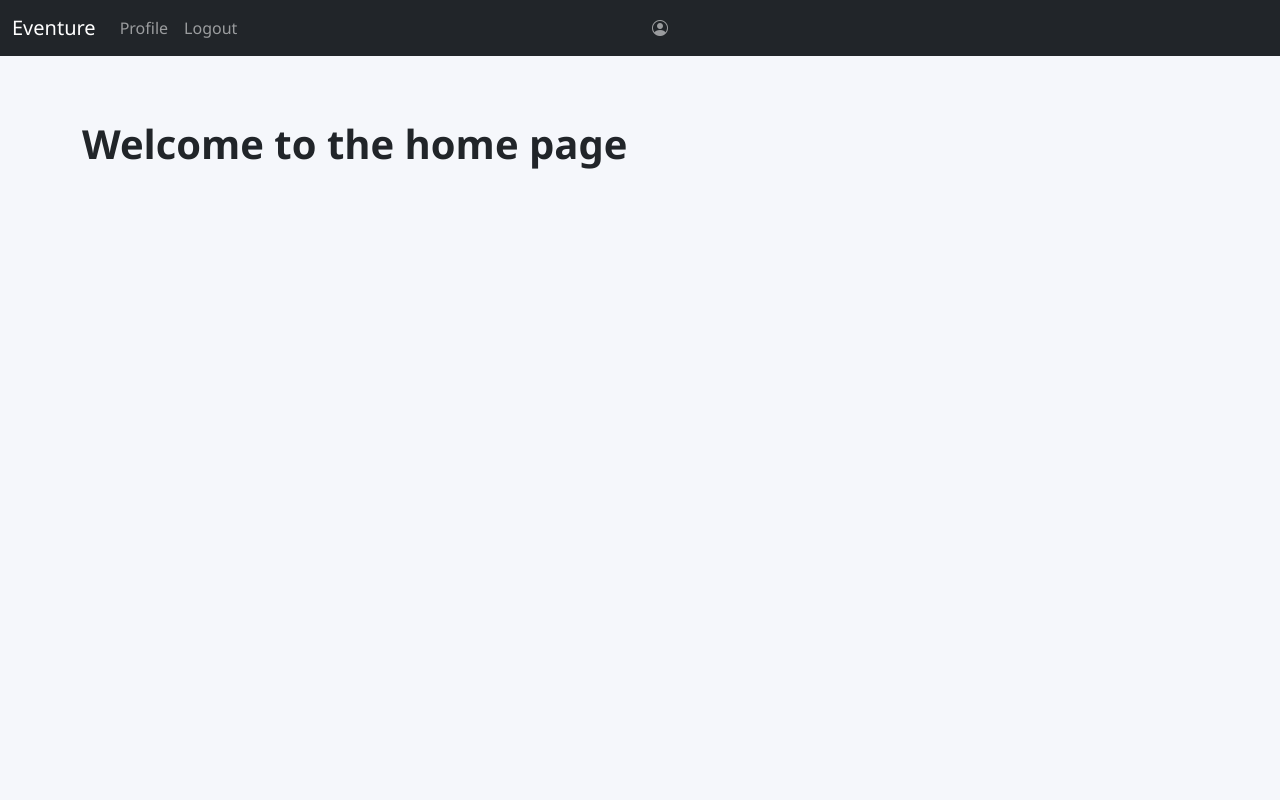
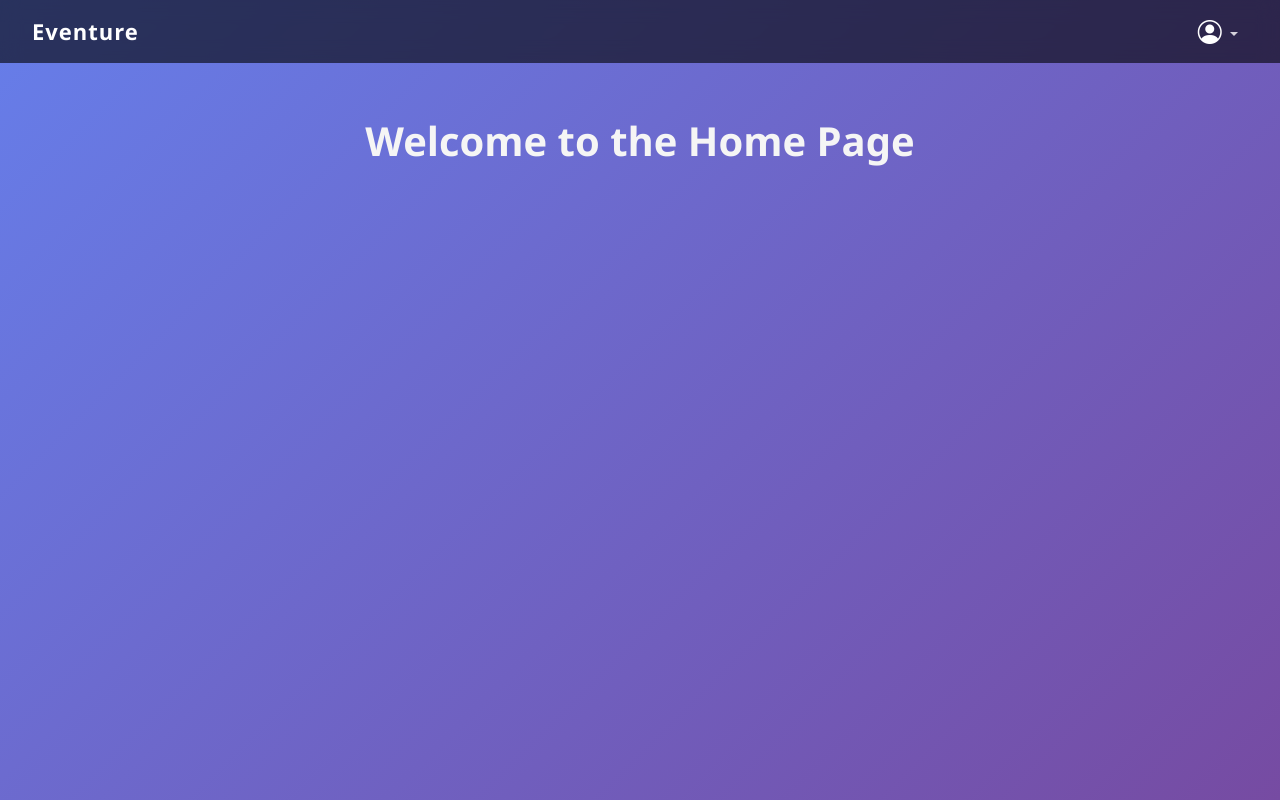
Before and after one commit to Keerthan-17/Eventure, a Django app: page /home in a window 1280 px wide. Run offline with Django 5.2, Linux system fonts and the light colour scheme; the visitor is signed in with stand-in values (Sample User, id 1); data that the repository does not hold is empty.

Commit message:
update navbar with new styling.

```diff
--- a/static/CSS/style.css
+++ b/static/CSS/style.css
@@ -1,3 +1,52 @@
+/* Navbar background */
+.custom-navbar {
+    background: rgba(0, 0, 0, 0.6);
+    backdrop-filter: blur(10px);
+    padding: 10px 20px;
+}
+
+/* Brand */
+.navbar-brand {
+    font-weight: bold;
+    font-size: 22px;
+    color: #ffffff !important;
+    letter-spacing: 1px;
+}
+
+/* Links */
+.nav-link {
+    color: rgba(255, 255, 255, 0.8) !important;
+    margin-right: 10px;
+    transition: 0.3s;
+}
+
+/* Hover effect */
+.nav-link:hover {
+    color: #ffffff !important;
+    transform: translateY(-1px);
+}
+
+/* Active link */
+.nav-link.active {
+    color: #ffffff !important;
+    font-weight: 500;
+}
+
+/* Right icon */
+.navbar-text i {
+    font-size: 22px;
+    color: white;
+}
+
+/* Toggle icon fix (for dark bg) */
+.navbar-toggler {
+    border: none;
+}
+
+.navbar-toggler:focus {
+    box-shadow: none;
+}
+
 /* Reset + base */
 body {
     margin: 0;
@@ -8,7 +57,7 @@ body {
 
 /* Container spacing */
 .container {
-    margin-top: 40px;
+    margin-top: 10px;
 }
 
 /* ================= NAV / HEADINGS ================= */
@@ -69,3 +118,76 @@ h1, h2, h3 {
 .card-body-custom a:hover {
     color: #667eea;
 }
+
+/* User icon */
+.user-icon i {
+    font-size: 24px;
+    color: white;
+    transition: 0.3s;
+}
+
+/* Hover effect */
+.user-icon:hover i {
+    color: #38f9d7;
+}
+
+/* Dropdown styling */
+.dropdown-menu {
+    border-radius: 10px;
+    padding: 10px;
+    border: none;
+    box-shadow: 0 10px 25px rgba(0,0,0,0.2);
+}
+
+/* Dropdown items */
+.dropdown-item {
+    border-radius: 6px;
+    padding: 8px 12px;
+    transition: 0.2s;
+}
+
+.dropdown-item:hover {
+    background: #667eea;
+    color: white;
+}
+
+body {
+    background: linear-gradient(135deg, #667eea, #764ba2);
+    min-height: 100vh;
+}
+
+/* Add soft shadow container */
+.container {
+    padding: 20px;
+}
+
+/* Remove default link styling */
+.card-link {
+    text-decoration: none;
+    color: inherit;
+}
+
+/* Make sure ALL states are clean */
+.card-link:link,
+.card-link:visited,
+.card-link:active {
+    text-decoration: none;
+    color: inherit;
+}
+
+/* Card title default */
+.card-body-custom h5 {
+    color: #222;
+    transition: 0.3s;
+}
+
+/* Only on hover → blue */
+.custom-card:hover h5 {
+    color: #667eea;
+}
+
+.home_title{
+    text-align: center;
+    margin-bottom: 20px;
+    color: whitesmoke;
+}
--- a/templates/base.html
+++ b/templates/base.html
@@ -5,62 +5,65 @@
 <head>
     <meta charset="UTF-8">
     <meta name="viewport" content="width=device-width, initial-scale=1.0">
-    <title>Document</title>
-    <link href="https://cdn.jsdelivr.net/npm/bootstrap@5.3.6/dist/css/bootstrap.min.css" rel="stylesheet"
-        integrity="sha384-4Q6Gf2aSP4eDXB8Miphtr37CMZZQ5oXLH2yaXMJ2w8e2ZtHTl7GptT4jmndRuHDT" crossorigin="anonymous">
-    <script src="https://cdn.jsdelivr.net/npm/bootstrap@5.3.6/dist/js/bootstrap.bundle.min.js"
-        integrity="sha384-j1CDi7MgGQ12Z7Qab0qlWQ/Qqz24Gc6BM0thvEMVjHnfYGF0rmFCozFSxQBxwHKO"
-        crossorigin="anonymous"></script>
+    <title>Eventure</title>
+
+    <!-- Bootstrap -->
+    <link href="https://cdn.jsdelivr.net/npm/bootstrap@5.3.6/dist/css/bootstrap.min.css" rel="stylesheet">
+
+    <!-- Icons -->
     <link rel="stylesheet" href="https://cdn.jsdelivr.net/npm/bootstrap-icons@1.13.1/font/bootstrap-icons.min.css">
     <link rel="stylesheet" href="https://cdnjs.cloudflare.com/ajax/libs/font-awesome/6.5.0/css/all.min.css">
+
+    <!-- Main CSS -->
     <link rel="stylesheet" href="{% static 'css/style.css' %}">
-    {% block extra_css %}
-    {% block extra_js %}{% endblock %}
-    {% endblock %}
+
+    <!-- Page CSS -->
+    {% block extra_css %}{% endblock %}
 </head>
 
 <body>
-    <nav class="navbar navbar-expand-lg navbar-dark bg-dark">
-        {% if user.is_authenticated %}
+
+    <!-- Navbar -->
+    <nav class="navbar navbar-expand-lg navbar-dark custom-navbar">
         <div class="container-fluid">
+
             <a class="navbar-brand" href="{% url 'home' %}">Eventure</a>
-            <button class="navbar-toggler" type="button" data-bs-toggle="collapse" data-bs-target="#navbarText"
-                aria-controls="navbarText" aria-expanded="false" aria-label="Toggle navigation">
+
+            <button class="navbar-toggler" type="button" data-bs-toggle="collapse" data-bs-target="#navbarText">
                 <span class="navbar-toggler-icon"></span>
             </button>
-            <ul class="navbar-nav me-auto mb-2 mb-lg-0">
-                <li class="nav-item">
-                    <a class="nav-link" href="{% url 'profile' %}">Profile</a>
-                </li>
-                <li class="nav-item">
-                    <a class="nav-link" href="{% url 'logout' %}">Logout</a>
-                </li>
-            </ul>
-        </div>
-        {% else %}
-        <div class="container-fluid">
+
             <div class="collapse navbar-collapse" id="navbarText">
-                <ul class="navbar-nav me-auto mb-2 mb-lg-0">
-                    <li class="nav-item">
-                        <a class="nav-link active" aria-current="page" href="{% url 'register' %}">Register</a>
-                    </li>
 
-                    <li class="nav-item">
-                        <a class="nav-link" href="{% url 'login' %}">Login</a>
-                    </li>
-                </ul>
+                <div class="me-auto"></div>
+                <!-- User dropdown -->
+                <div class="dropdown">
+                    <a class="nav-link dropdown-toggle user-icon" href="#" role="button" data-bs-toggle="dropdown">
+                        <i class="bi bi-person-circle"></i>
+                    </a>
+
+                    <ul class="dropdown-menu dropdown-menu-end">
+                        {% if user.is_authenticated %}
+                        <li><a class="dropdown-item" href="{% url 'profile' %}">Profile</a></li>
+                        <li><a class="dropdown-item" href="{% url 'logout' %}">Logout</a></li>
+                        {% else %}
+                        <li><a class="dropdown-item" href="{% url 'login' %}">Login</a></li>
+                        <li><a class="dropdown-item" href="{% url 'register' %}">Register</a></li>
+                        {% endif %}
+                    </ul>
+                </div>
+
             </div>
         </div>
-        {% endif %}
-        <div class="container-fluid">
-            <span class="navbar-text">
-                <i class="bi bi-person-circle"></i>
-            </span>
-        </div>
     </nav>
-    {% block content %}
 
-    {% endblock %}
+    {% block content %}{% endblock %}
+
+    <!-- Bootstrap JS (only once) -->
+    <script src="https://cdn.jsdelivr.net/npm/bootstrap@5.3.6/dist/js/bootstrap.bundle.min.js"></script>
+
+    <!-- Page JS -->
+    {% block extra_js %}{% endblock %}
+
 </body>
-
 </html>
--- a/templates/home.html
+++ b/templates/home.html
@@ -4,10 +4,11 @@
 <br>
 <div class="container">
     <div class="jumbotron">
-        <h1>Welcome to the home page</h1>
+        <h1 class="home_title">Welcome to the Home Page</h1>
         <div class="row">
             {% for i in events %}
             <div class="col-md-4 mb-4">
+                <a href="{{ i.id }}" class="card-link">
                     <div class="custom-card">
                         {% if i.image %}
                         <div class="card-img-wrapper">
@@ -16,9 +17,10 @@
                         {% endif %}
 
                         <div class="card-body-custom">
-                        <h5><a href="{{ i.id }}">{{ i.name }}</a></h5>
+                            <h5>{{ i.name }}</h5>
                         </div>
                     </div>
+                </a>
             </div>
             {% endfor %}
         </div>
--- a/templates/login.html
+++ b/templates/login.html
@@ -8,7 +8,7 @@
 {% block content %}
 <br>
 
-<div class="container">1
+<div class="container">
     <h1 class="login-title">LOGIN</h1>
     <div class="jumbotron">
         <div class="card card-body login-card">
```
Lines whose indentation alone changed are shown as unchanged.
